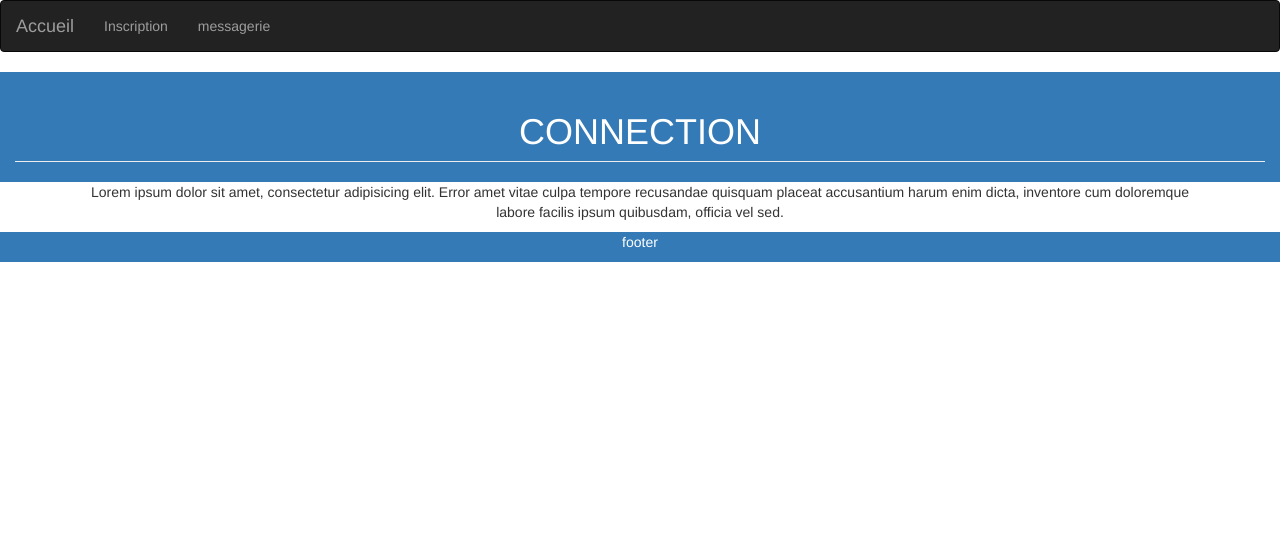
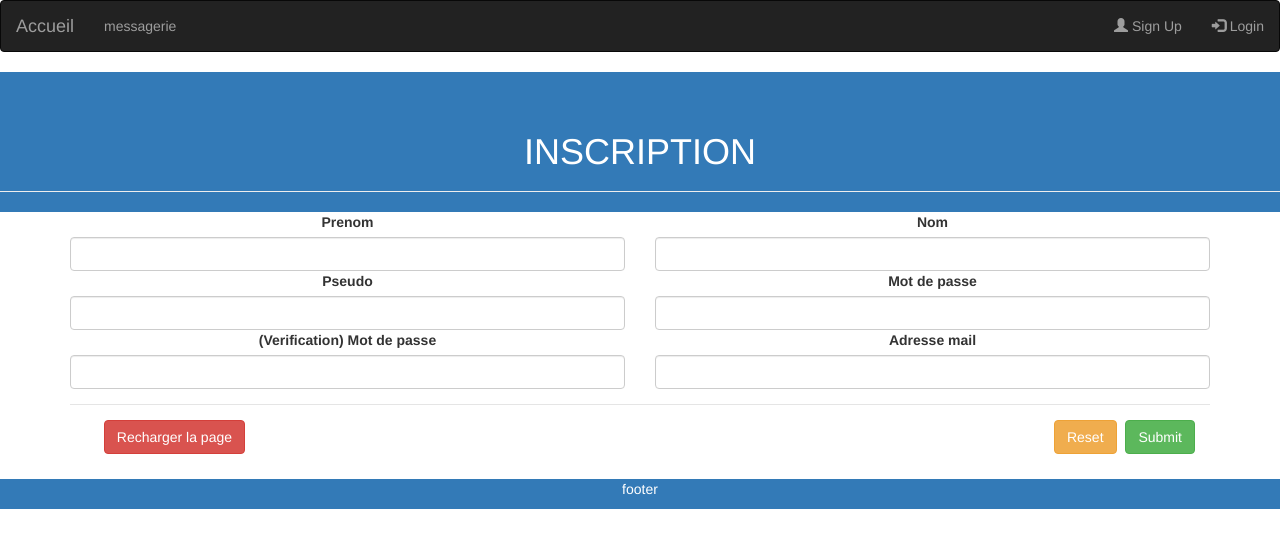
Before and after one commit to mickaelpol/messagerie, a PHP site: page /index.php?p=inscription in a window 1280 px wide. Shown: the top 548 px of the page. Run offline with PHP 8.4, Linux system fonts and the light colour scheme.

Commit message:
connection reussi

```diff
--- a/index.php
+++ b/index.php
@@ -13,7 +13,7 @@ if ($p === 'home') {
 	include('page/accueil.php');
 }
 
-if ($p === 'inscription') {
+if ($p === 'connexion') {
 	include('page/connection.php');
 }
 
@@ -21,6 +21,9 @@ if ($p === 'chat') {
 	include('page/chat.php');
 }
 
+if ($p === 'inscription') {
+	include('page/inscription.php');
+}
 $content = ob_get_clean();
 include('page/templates/default.php');
 
--- a/page/connection.php
+++ b/page/connection.php
@@ -1,9 +1,65 @@
-<div class="container-fluid text-center text-uppercase  bg-primary">
-	<h1 class="page-header">connection</h1>
+<?php
+
+if (isset($_POST)) {
+	if (!empty($_POST['pseudo']) && !empty($_POST['mdp'])) {
+		$pseudo = htmlspecialchars($_POST['pseudo']);
+		$password = $_POST['mdp'];
+
+			//verif du mot de passe
+		try {
+
+			$bdd = new PDO('mysql:host=localhost;dbname=messagerie;charset=utf8', 'root', 'admin');
+
+		} catch (Exception $e) {
+				// en cas d'erreur je l'affiche et je stoppe tout
+			die('Erreur :' .$e->getMessage());
+		}
+
+			// Recherche utilisateur
+		$sql = sprintf("SELECT * FROM uti_utilisateur WHERE uti_pseudo = '%s';", $pseudo);
+		$reponse = $bdd->query($sql);
+		$row = $reponse->fetch();
+		if (password_verify($password, $row['uti_password'])) {
+			session_start();
+			$_SESSION['uti_pseudo'] = $pseudo;
+			$_SESSION['uti_oid'] = $row['uti_oid'];
+			header('Location: ?p=inscription');
+			$message = "<strong class='text-success'> Connecté</strong>";
+		} else {
+			$message = "<strong class='text-danger'>Identifient incorrect</strong>";
+		}
+	}
+}
+
+?>
+
+
+
+<div class="container-fluid text-center text-uppercase bg-primary">
+	<h1 class="page-header">connexion</h1>
 </div>
 
 <div class="container">
 	<div class="col-xs-12 text-center">
-		<p>Lorem ipsum dolor sit amet, consectetur adipisicing elit. Error amet vitae culpa tempore recusandae quisquam placeat accusantium harum enim dicta, inventore cum doloremque labore facilis ipsum quibusdam, officia vel sed.</p>
+		<div class="col-xs-4 col-xs-offset-4 radius margin-bot margin-top bg-primary">
+
+			<form method="post">
+				<div class="form-group">
+					<label for="pseudo">Pseudo</label>
+					<input name="pseudo" type="text" class="form-control">
+				</div>
+				<div class="form-group">
+					<label for="mdp">Password</label>
+					<input name="mdp" type="password" class="form-control">
+				</div>
+				<div class="form-group">
+					<input type="reset" class="btn btn-warning btn-md">
+					<input name="valid" type="submit" value="connexion" class="btn btn-success btn-md">
+				</div>
+			</form>
+
+		</div>
 	</div>
 </div>
+
+<p class="text-center"><?= isset($message) ? $message: "" ?></p>
--- a/page/css/style.css
+++ b/page/css/style.css
@@ -0,0 +1,27 @@
+.border {
+	border: 1px solid black;
+}
+.radius {
+	border-radius: 15px;
+}
+
+.margin-top {
+	margin-top: 1.5em;
+}
+
+.margin-bot {
+	margin-bottom: 1.5em;
+}
+.loader {
+    border: 5px solid #f3f3f3; /* Light grey */
+    border-top: 5px solid #3498db; /* Blue */
+    border-radius: 50%;
+    width: 60px;
+    height: 60px;
+    animation: spin 2s linear infinite;
+}
+
+@keyframes spin {
+    0% { transform: rotate(0deg); }
+    100% { transform: rotate(360deg); }
+}
--- /dev/null
+++ b/page/inscription.php
@@ -0,0 +1,146 @@
+<?php
+
+if (isset($_POST['reload'])) {
+  header("refresh:0;url=index.php?p=inscription");
+}
+
+//fonction qui verifie que les inputs soit remplis !
+function testInputRemplis($fichier){
+  if (empty($_POST[$fichier])) {
+    return "<span class='text-danger'>" ."Le champ " .$fichier. " est vide <br>" . "</span>";
+  }
+}
+
+if (isset($_POST['valid'])) {
+
+  $message= "";
+  $erreur = "";
+    //verification de la longueur et de la correspondance des deux mots de passe
+  if (strlen($_POST['mdp']) < 8 ) {
+    $erreur .= "La longueur du mot de passe doit être supérieur à 8 caractère <br>";
+  }
+
+  if ($_POST['mdp'] != $_POST['VerifMdp']) {
+    $erreur .= "Les deux mots de passe ne sont pas identiques <br>";
+  }
+
+  $erreurPrenom = ": " . testInputRemplis('prenom');
+  $erreurNom = ": " . testInputRemplis('nom');
+  $erreurPseudo = ": " . testInputRemplis('pseudo');
+  $erreurEmail = ": " . testInputRemplis('email');
+
+  // condition de validations du formulaire
+  if ( empty($erreur)) {
+
+    try {
+      $bdd = new
+      //connection a la BDD
+      PDO('mysql:host=localhost;dbname=messagerie;charset=utf8', "root", "admin");
+    }
+    catch (Exception $e) {
+      //si erreur lance l'affichage de l'erreur et stoppe la suite
+      die('Erreur: ' .$e->getMessage());
+    }
+
+    //préparation des valeurs a insérer (inputs) + cryptage du password
+
+    $prenom = htmlspecialchars($_POST['prenom']);
+    $nom = htmlspecialchars($_POST['nom']);
+    $pseudo = htmlspecialchars($_POST['pseudo']);
+    $email = htmlspecialchars($_POST['email']);
+    $password = htmlspecialchars(password_hash($_POST['mdp'], PASSWORD_DEFAULT));
+
+    // preparation de la requete
+    $sql = sprintf('INSERT  INTO uti_utilisateur(uti_prenom, uti_nom, uti_pseudo, uti_email, uti_password) VALUES ("%s", "%s", "%s", "%s", "%s");', $prenom, $nom, $pseudo, $email, $password);
+
+    //execution et verification
+    if ($bdd->exec($sql) ==1 ) {
+
+      $message = "<div class='container-fluid text-center'" . "<p><span class='text-success text-uppercase'> inscription validé </span></p>" . "<br>" . "<div class='loader center-block margin-bot'></div>" . "</div>";
+
+      header("refresh:5;url=index.php?p=inscription");
+    }
+    else {
+      $message = "<div class='container-fluid text-center'" . "<p><span class='text-danger text-uppercase'> le pseudo ou l'email est déjà utilisé </span></p>"."</div>";
+    }
+  }
+
+}
+
+
+?>
+<div class="container-fluid bg-primary">
+  <div class="row">
+    <div class="col-xs-12 text-center text-uppercase page-header">
+      <h1>inscription</h1>
+    </div>
+  </div>
+</div>
+
+
+<div class="container">
+  <form class="form-horizontal" method="POST" action="index.php?p=inscription">
+    <div class="form-group">
+
+      <!-- prenom -->
+      <div class="col-xs-6 text-center">
+        <label for="prenom">Prenom <?= isset($erreurPrenom) ? $erreurPrenom : ""?></label>
+        <input name="prenom" class="form-control" type="text" id="prenom" value="<?= isset($_POST['prenom']) ? $_POST['prenom'] : "" ?>">
+      </div>
+
+      <!-- nom -->
+      <div class="col-xs-6 text-center">
+        <label for="nom">Nom <?= isset($erreurNom) ? $erreurNom : ""?></label>
+        <input name="nom" class="form-control" type="text" id="nom" value="<?= isset($_POST['nom']) ? $_POST['nom'] : "" ?>">
+      </div>
+
+      <!-- pseudo -->
+      <div class="col-xs-6 text-center">
+        <label for="pseudo">Pseudo <?= isset($erreurPseudo) ? $erreurPseudo : ""?></label>
+        <input name="pseudo" class="form-control" type="text" id="pseudo" value="<?= isset($_POST['pseudo']) ? $_POST['pseudo'] : "" ?>">
+      </div>
+
+      <!-- MDP -->
+      <div class="col-xs-6 text-center">
+        <label for="mdp">Mot de passe</label>
+        <input name="mdp" class="form-control" type="password" id="mdp" value="<?= isset($_POST['mdp']) ? $_POST['mdp'] : "" ?>">
+      </div>
+
+      <!-- Verif MDP -->
+      <div class="col-xs-6 text-center">
+        <label for="VerifMdp">(Verification) Mot de passe</label>
+        <input name="VerifMdp" class="form-control" type="password" id="VerifMdp" value="<?= isset($_POST['VerifMdp']) ? $_POST['VerifMdp'] : "" ?>">
+      </div>
+
+      <!-- Email -->
+      <div class="col-xs-6 text-center">
+        <label for="email">Adresse mail <?= isset($erreurEmail) ? $erreurEmail : ""?></label>
+        <input name="email" class="form-control" type="text" id="email"
+        value="<?= isset($_POST['email']) ? $_POST['email'] : "" ?>"
+        pattern="[a-z0-9._%+-]+@[a-z0-9.-]+\.[a-z]{2,3}$">
+      </div>
+
+    </div>
+    <div class="modal-footer">
+      <div class="row">
+        <div class="col-xs-2">
+          <input type="submit" name="reload" class="btn btn-danger" value="Recharger la page" >
+        </div>
+        <div class="col-xs-6 col-xs-offset-4">
+          <input type="reset" class="btn btn-md btn-warning">
+          <input type="submit" name="valid" class="btn btn-md btn-success">
+        </div>
+      </div>
+    </div>
+  </form>
+</div>
+
+<div class="container">
+  <div class="row">
+    <div class="col-xs-12 text-uppercase text-center text-danger">
+      <p><span><?= isset($erreur) ? $erreur : "" ?></span></p>
+    </div>
+  </div>
+</div>
+
+<?= isset($message) ? $message : "" ?>
--- a/page/templates/default.php
+++ b/page/templates/default.php
@@ -6,6 +6,7 @@
 	<meta http-equiv="X-UA-Compatible" content="ie=edge">
 	<title>templates</title>
 	<link rel="stylesheet" href="https://maxcdn.bootstrapcdn.com/bootstrap/3.3.7/css/bootstrap.min.css" integrity="sha384-BVYiiSIFeK1dGmJRAkycuHAHRg32OmUcww7on3RYdg4Va+PmSTsz/K68vbdEjh4u" crossorigin="anonymous">
+	<link rel="stylesheet" href="page/css/style.css">
 </head>
 <body>
 
--- a/page/templates/navbar.php
+++ b/page/templates/navbar.php
@@ -1,11 +1,16 @@
 <nav class="navbar navbar-inverse">
   <div class="container-fluid">
     <div class="navbar-header">
-      <a class="navbar-brand active" href="?p=home">Accueil</a>
+      <a class="navbar-brand" href="?p=home">Accueil</a>
     </div>
     <ul class="nav navbar-nav">
-      <li><a href="?p=inscription">Inscription</a></li>
       <li><a href="?p=chat">messagerie</a></li>
+      <!-- <li><a href="#">Page 1</a></li>
+      <li><a href="#">Page 2</a></li> -->
+    </ul>
+    <ul class="nav navbar-nav navbar-right">
+      <li><a href="?p=inscription"><span class="glyphicon glyphicon-user"></span> Sign Up</a></li>
+      <li><a href="?p=connexion"><span class="glyphicon glyphicon-log-in"></span> Login</a></li>
     </ul>
   </div>
 </nav>
```
